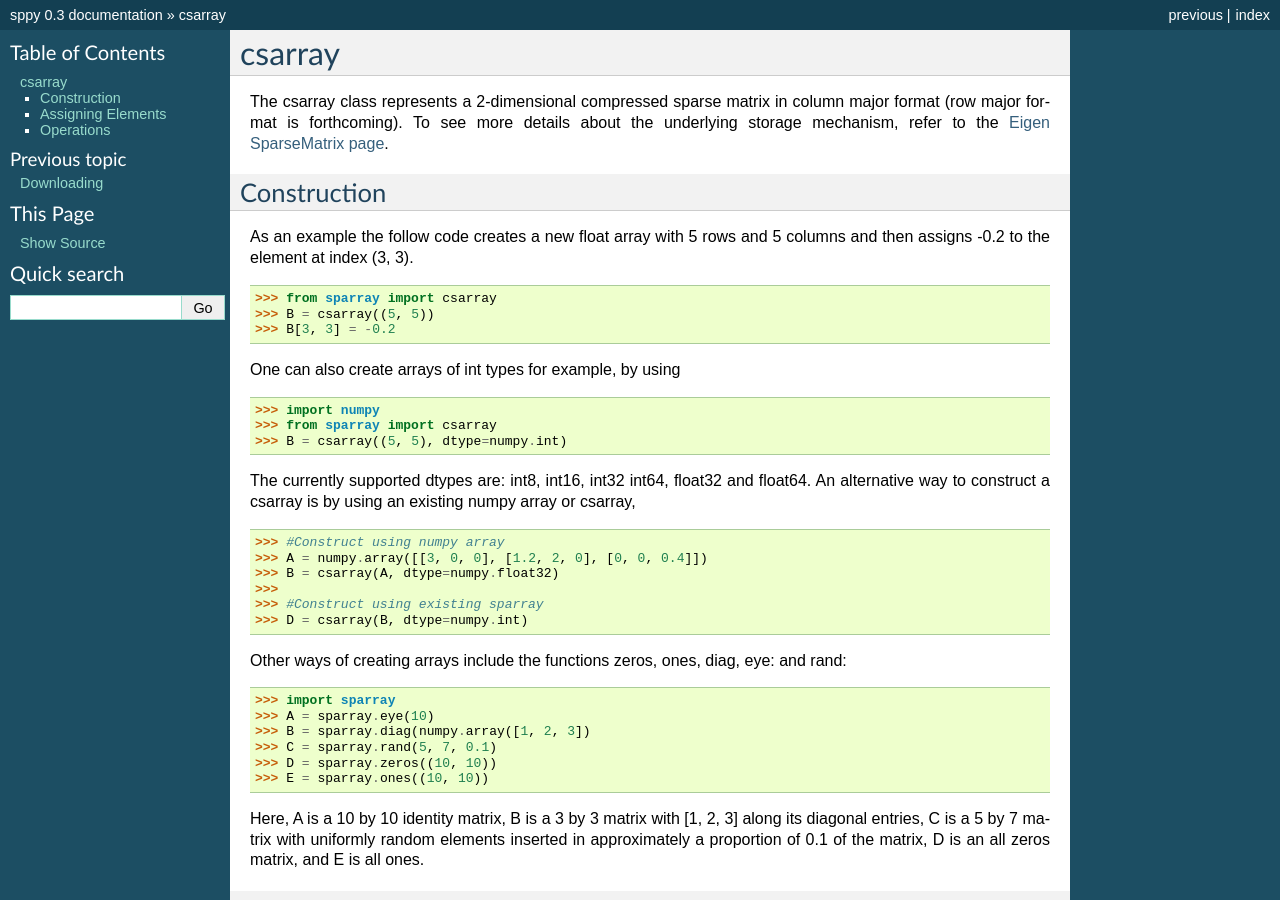
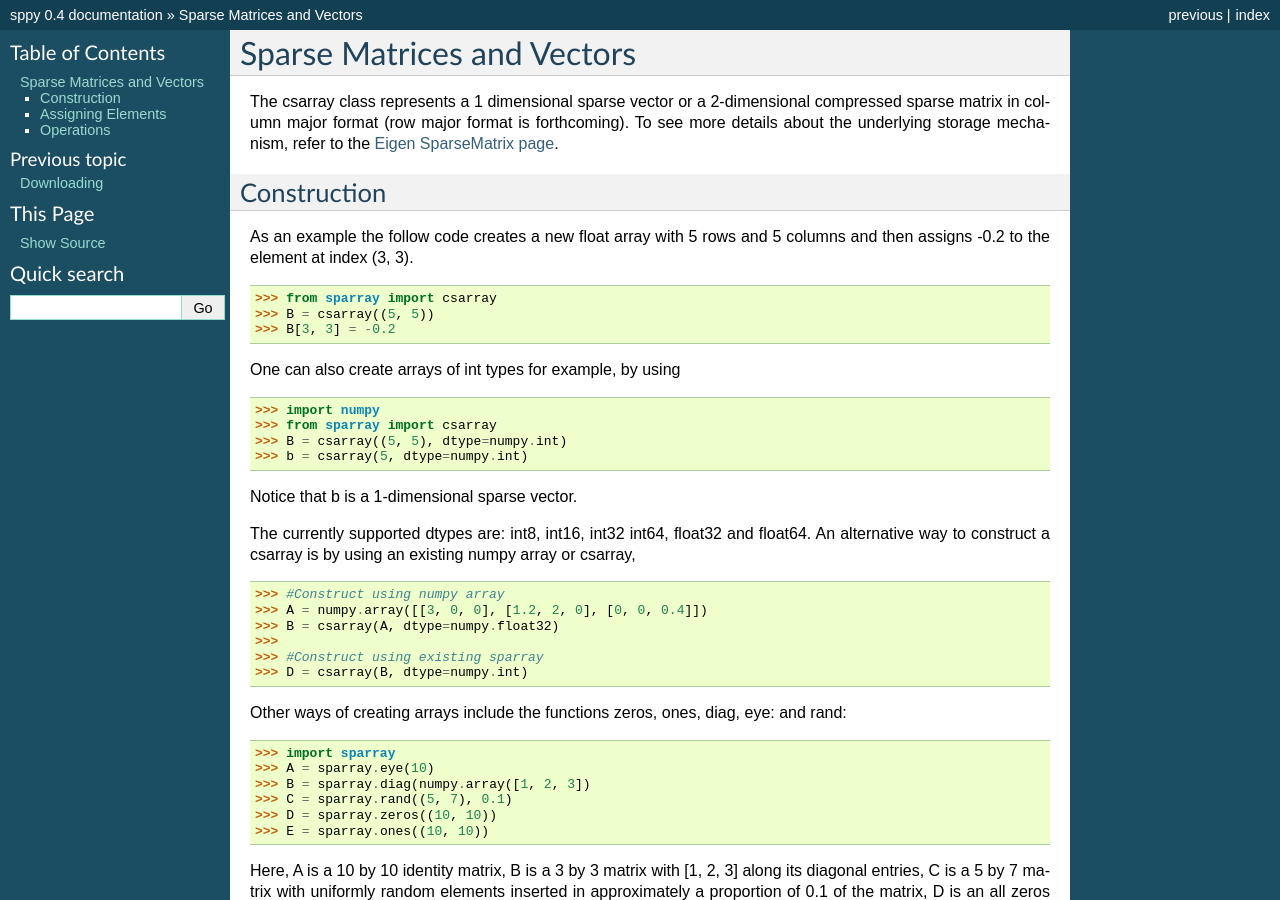
Before and after one commit to charanpald/sppy, a Sphinx documentation site: the page built from docs/csarray.rst, in a window 1280 px wide and 900 px high. Built offline with Sphinx 7.4.7, drawn with Linux system fonts in a browser that asks for light colours; some of the changed text lies outside the part shown.

```diff
--- a/README.rst
+++ b/README.rst
@@ -2,3 +2,9 @@ sppy
 ====
 
 The aim of this project is to implement a fast sparse array library by wrapping the corresponding parts of Eigen in Python. The interface is similar to numpy so that existing code requires minimal change to work with sparse arrays. See http://packages.python.org/sppy/index.html for the documentation.
+
+Changelog
+---------
+
+Changes in version 0.4:
+* Added support for 1d arrays
--- a/docs/conf.py
+++ b/docs/conf.py
@@ -48,9 +48,9 @@ copyright = u'2012, Charanpal Dhanjal'
 # built documents.
 #
 # The short X.Y version.
-version = '0.3'
+version = '0.4'
 # The full version, including alpha/beta/rc tags.
-release = '0.3'
+release = '0.4'
 
 # The language for content autogenerated by Sphinx. Refer to documentation
 # for a list of supported languages.
--- a/docs/csarray.rst
+++ b/docs/csarray.rst
@@ -1,7 +1,7 @@
-csarray
-=======
+Sparse Matrices and Vectors
+===========================
 
-The csarray class represents a 2-dimensional compressed sparse matrix in column major format (row major format is forthcoming). To see more details about the underlying storage mechanism, refer to the `Eigen SparseMatrix page <http://eigen.tuxfamily.org/dox/TutorialSparse.html>`_.
+The csarray class represents a 1 dimensional sparse vector or a 2-dimensional compressed sparse matrix in column major format (row major format is forthcoming). To see more details about the underlying storage mechanism, refer to the `Eigen SparseMatrix page <http://eigen.tuxfamily.org/dox/TutorialSparse.html>`_.
 
 Construction
 ------------
@@ -21,6 +21,9 @@ One can also create arrays of int types for example, by using
     >>> import numpy
     >>> from sparray import csarray
     >>> B = csarray((5, 5), dtype=numpy.int)
+    >>> b = csarray(5, dtype=numpy.int)
+
+Notice that b is a 1-dimensional sparse vector.
 
 The currently supported dtypes are: int8, int16, int32 int64, float32 and float64. An alternative way to construct a csarray is by using an existing numpy array or csarray,
 
@@ -40,7 +43,7 @@ Other ways of creating arrays include the functions zeros, ones, diag, eye: and
     >>> import sparray
     >>> A = sparray.eye(10)
     >>> B = sparray.diag(numpy.array([1, 2, 3])
-    >>> C = sparray.rand(5, 7, 0.1)
+    >>> C = sparray.rand((5, 7), 0.1)
     >>> D = sparray.zeros((10, 10))
     >>> E = sparray.ones((10, 10))
 
@@ -75,9 +78,9 @@ Many of the same properties can be found in csarray as numpy arrays: B.shape giv
 
 ::
 
-    >>> A = sparray.rand(5, 7, 0.1)
-    >>> B = sparray.rand(7, 5, 0.1)
-    >>> C = sparray.rand(5, 7, 0.1)
+    >>> A = sparray.rand((5, 7), 0.1)
+    >>> B = sparray.rand((7, 5), 0.1)
+    >>> C = sparray.rand((5, 7), 0.1)
     >>> D = csarray(numpy.random.randn(7, 7))
     >>> E = A + C
     >>> F = A.dot(B)
@@ -86,3 +89,11 @@ Many of the same properties can be found in csarray as numpy arrays: B.shape giv
     >>> I = B.T
     >>> j = D.trace()
     >>> K = D.toarray()
+    >>>
+    >>> #Vectors
+    >>> a = sparray.rand(5, 0.1)
+    >>> b = sparray.rand(5, 0.1)
+    >>> c = a + b
+    >>> d = a * b
+    >>> e = a.dot(b)
+    >>> f = a.toarray()
--- a/sppy/version.py
+++ b/sppy/version.py
@@ -1 +1 @@
-__version__ = "0.3"
+__version__ = "0.4"
```
Also changed, not shown: docs/index.rst (+4 -4 lines), 1 other file.
